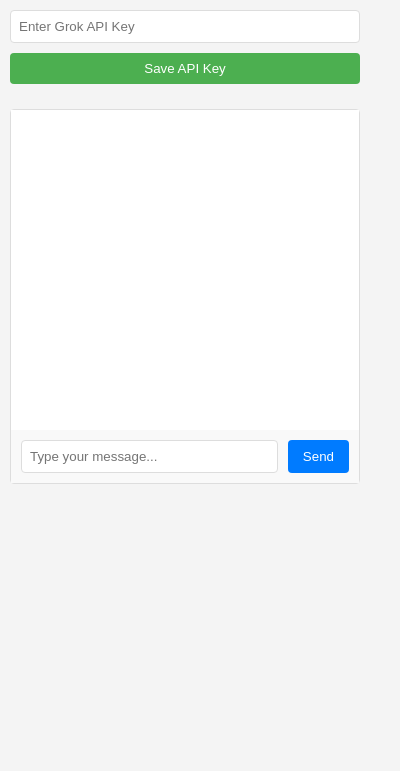
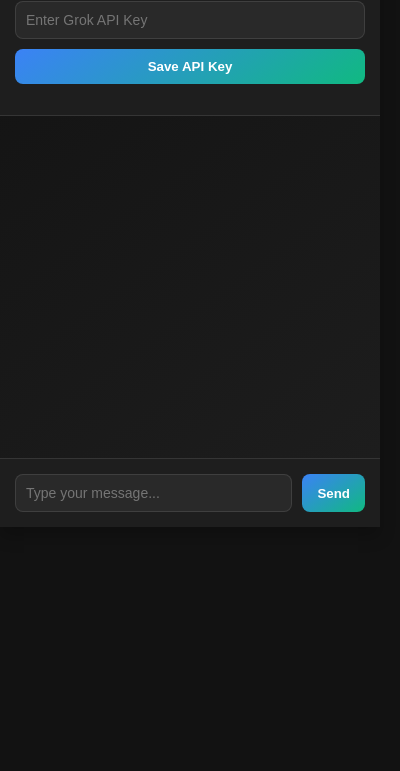
Before and after one commit to CloudWerxLabs/AEye, a browser extension: page popup.html in a window 400 px wide. Shown: the part 73-844 px from the top of the page. Drawn offline with Linux system fonts and the light colour scheme.

Commit message:
feat: Ultra-modern dark theme design for AEye extension

```diff
--- a/popup.html
+++ b/popup.html
@@ -3,13 +3,15 @@
 <head>
   <title>AEye</title>
   <link rel="stylesheet" href="styles.css">
+  <meta charset="UTF-8">
+  <meta name="viewport" content="width=device-width, initial-scale=1.0">
 </head>
 <body>
   <div class="container">
     <h1>AEye</h1>
 
     <div class="api-key-section">
-      <input type="text" id="api-key" placeholder="Enter Grok API Key">
+      <input type="text" id="api-key" placeholder="Enter Grok API Key" autocomplete="off">
       <button id="save-api-key">Save API Key</button>
       <div id="api-key-status"></div>
     </div>
@@ -17,7 +19,7 @@
     <div class="chat-section">
       <div id="chat-responses" class="chat-responses"></div>
       <div class="input-section">
-        <input type="text" id="user-input" placeholder="Type your message...">
+        <input type="text" id="user-input" placeholder="Type your message..." autocomplete="off">
         <button id="send-message">Send</button>
       </div>
     </div>
--- a/styles.css
+++ b/styles.css
@@ -1,100 +1,192 @@
+@import url('https://fonts.googleapis.com/css2?family=Inter:wght@300;400;600&display=swap');
+
+:root {
+  --primary-color: #3b82f6;
+  --secondary-color: #10b981;
+  --background-dark: #121212;
+  --surface-dark: #1e1e1e;
+  --text-primary: #ffffff;
+  --text-secondary: #a0a0a0;
+  --border-radius: 12px;
+  --shadow-subtle: 0 4px 6px rgba(0, 0, 0, 0.1);
+  --shadow-elevated: 0 10px 15px rgba(0, 0, 0, 0.2);
+}
+
+* {
+  box-sizing: border-box;
+  margin: 0;
+  padding: 0;
+  scrollbar-width: thin;
+  scrollbar-color: var(--primary-color) transparent;
+}
+
 body {
-  width: 350px;
-  font-family: Arial, sans-serif;
-  margin: 0;
-  padding: 10px;
-  background-color: #f4f4f4;
+  width: 380px;
+  font-family: 'Inter', sans-serif;
+  background-color: var(--background-dark);
+  color: var(--text-primary);
+  border-radius: var(--border-radius);
+  overflow: hidden;
+  transition: all 0.3s ease;
 }
 
 .container {
   display: flex;
   flex-direction: column;
-  max-height: 500px;
+  height: 600px;
+  background: linear-gradient(145deg, var(--background-dark), var(--surface-dark));
+  box-shadow: var(--shadow-elevated);
 }
 
 h1 {
   text-align: center;
-  color: #333;
-  margin-bottom: 15px;
+  padding: 15px;
+  background: linear-gradient(90deg, var(--primary-color), var(--secondary-color));
+  -webkit-background-clip: text;
+  -webkit-text-fill-color: transparent;
+  font-weight: 600;
+  letter-spacing: -1px;
+  font-size: 24px;
 }
 
 .api-key-section {
   display: flex;
   flex-direction: column;
-  margin-bottom: 15px;
+  padding: 15px;
+  background-color: var(--surface-dark);
+  border-bottom: 1px solid rgba(255,255,255,0.1);
 }
 
 #api-key {
-  padding: 8px;
-  margin-bottom: 10px;
-  border: 1px solid #ddd;
-  border-radius: 4px;
+  width: 100%;
+  padding: 10px;
+  background-color: rgba(255,255,255,0.05);
+  border: 1px solid rgba(255,255,255,0.1);
+  border-radius: 8px;
+  color: var(--text-primary);
+  font-size: 14px;
+  transition: all 0.3s ease;
+}
+
+#api-key:focus {
+  outline: none;
+  border-color: var(--primary-color);
+  box-shadow: 0 0 0 3px rgba(59, 130, 246, 0.2);
 }
 
 #save-api-key {
-  padding: 8px;
-  background-color: #4CAF50;
+  margin-top: 10px;
+  padding: 10px;
+  background: linear-gradient(145deg, var(--primary-color), var(--secondary-color));
   color: white;
   border: none;
-  border-radius: 4px;
+  border-radius: 8px;
+  font-weight: 600;
   cursor: pointer;
+  transition: transform 0.2s ease;
+}
+
+#save-api-key:hover {
+  transform: translateY(-2px);
+  box-shadow: var(--shadow-subtle);
 }
 
 #api-key-status {
-  margin-top: 5px;
-  font-size: 0.8em;
+  margin-top: 8px;
   text-align: center;
+  font-size: 12px;
+  color: var(--text-secondary);
 }
 
 .chat-section {
+  flex-grow: 1;
   display: flex;
   flex-direction: column;
-  border: 1px solid #ddd;
-  border-radius: 4px;
 }
 
 .chat-responses {
-  height: 300px;
+  flex-grow: 1;
   overflow-y: auto;
-  padding: 10px;
-  background-color: white;
+  padding: 15px;
+  display: flex;
+  flex-direction: column;
+}
+
+.chat-responses::-webkit-scrollbar {
+  width: 6px;
+}
+
+.chat-responses::-webkit-scrollbar-track {
+  background: transparent;
+}
+
+.chat-responses::-webkit-scrollbar-thumb {
+  background-color: rgba(255,255,255,0.2);
+  border-radius: 3px;
+}
+
+.message {
+  max-width: 85%;
+  margin-bottom: 12px;
+  padding: 10px 15px;
+  border-radius: 12px;
+  line-height: 1.4;
+  word-wrap: break-word;
+  align-self: flex-start;
+  position: relative;
+  font-size: 14px;
+}
+
+.user-message {
+  background: linear-gradient(145deg, var(--primary-color), #2563eb);
+  color: white;
+  align-self: flex-end;
+  margin-left: auto;
+}
+
+.ai-message {
+  background-color: var(--surface-dark);
+  border: 1px solid rgba(255,255,255,0.1);
+  color: var(--text-secondary);
 }
 
 .input-section {
   display: flex;
-  padding: 10px;
-  background-color: #f9f9f9;
+  padding: 15px;
+  background-color: var(--surface-dark);
+  border-top: 1px solid rgba(255,255,255,0.1);
 }
 
 #user-input {
   flex-grow: 1;
-  padding: 8px;
+  padding: 10px;
+  background-color: rgba(255,255,255,0.05);
+  border: 1px solid rgba(255,255,255,0.1);
+  border-radius: 8px;
+  color: var(--text-primary);
   margin-right: 10px;
-  border: 1px solid #ddd;
-  border-radius: 4px;
+  font-size: 14px;
+  transition: all 0.3s ease;
+}
+
+#user-input:focus {
+  outline: none;
+  border-color: var(--primary-color);
+  box-shadow: 0 0 0 3px rgba(59, 130, 246, 0.2);
 }
 
 #send-message {
-  padding: 8px 15px;
-  background-color: #007bff;
+  padding: 10px 15px;
+  background: linear-gradient(145deg, var(--primary-color), var(--secondary-color));
   color: white;
   border: none;
-  border-radius: 4px;
+  border-radius: 8px;
+  font-weight: 600;
   cursor: pointer;
+  transition: transform 0.2s ease;
 }
 
-.message {
-  margin-bottom: 10px;
-  padding: 8px;
-  border-radius: 4px;
+#send-message:hover {
+  transform: translateY(-2px);
+  box-shadow: var(--shadow-subtle);
 }
-
-.user-message {
-  background-color: #e6f2ff;
-  text-align: right;
-}
-
-.ai-message {
-  background-color: #f0f0f0;
-  text-align: left;
-}
```
